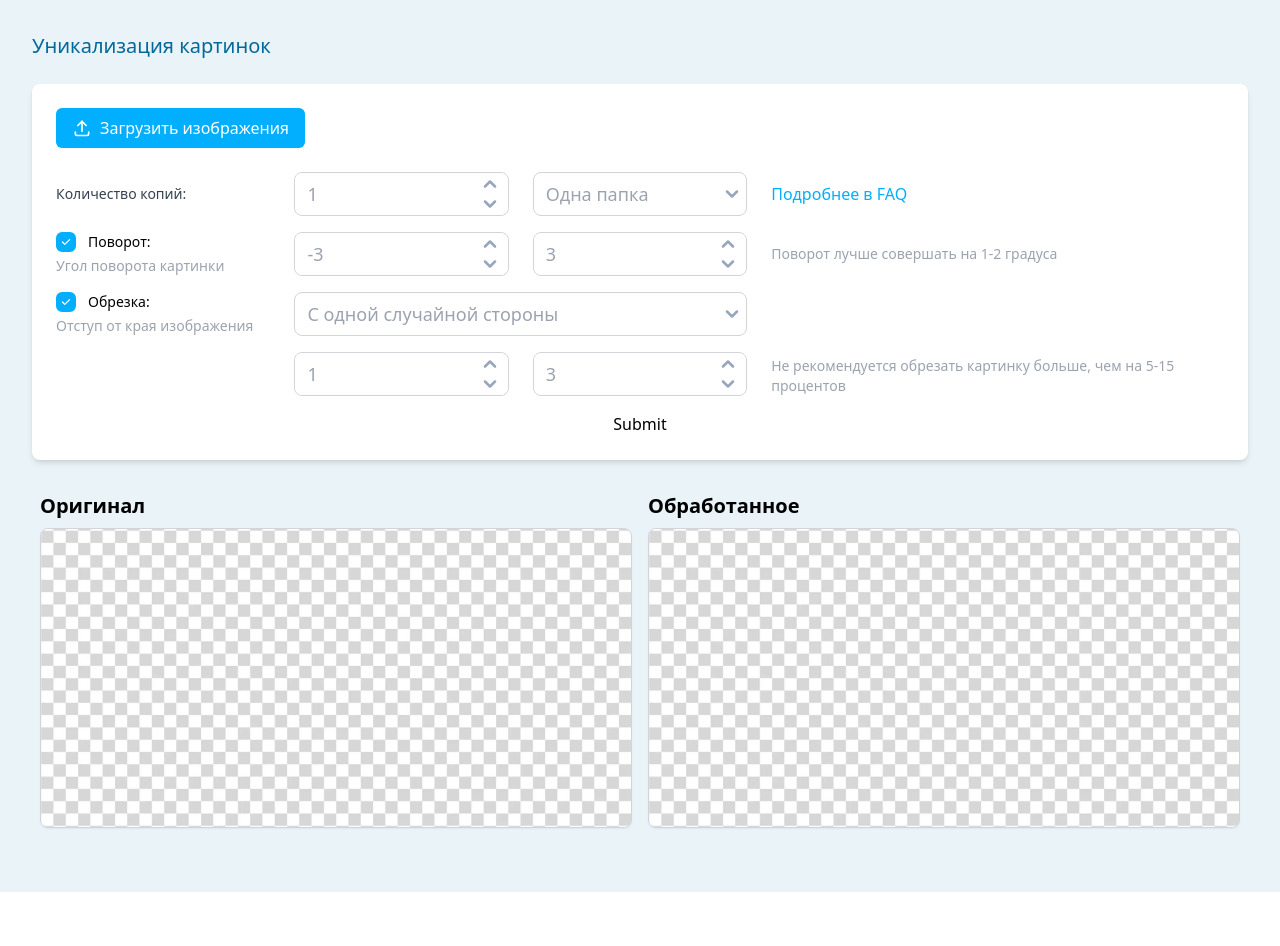
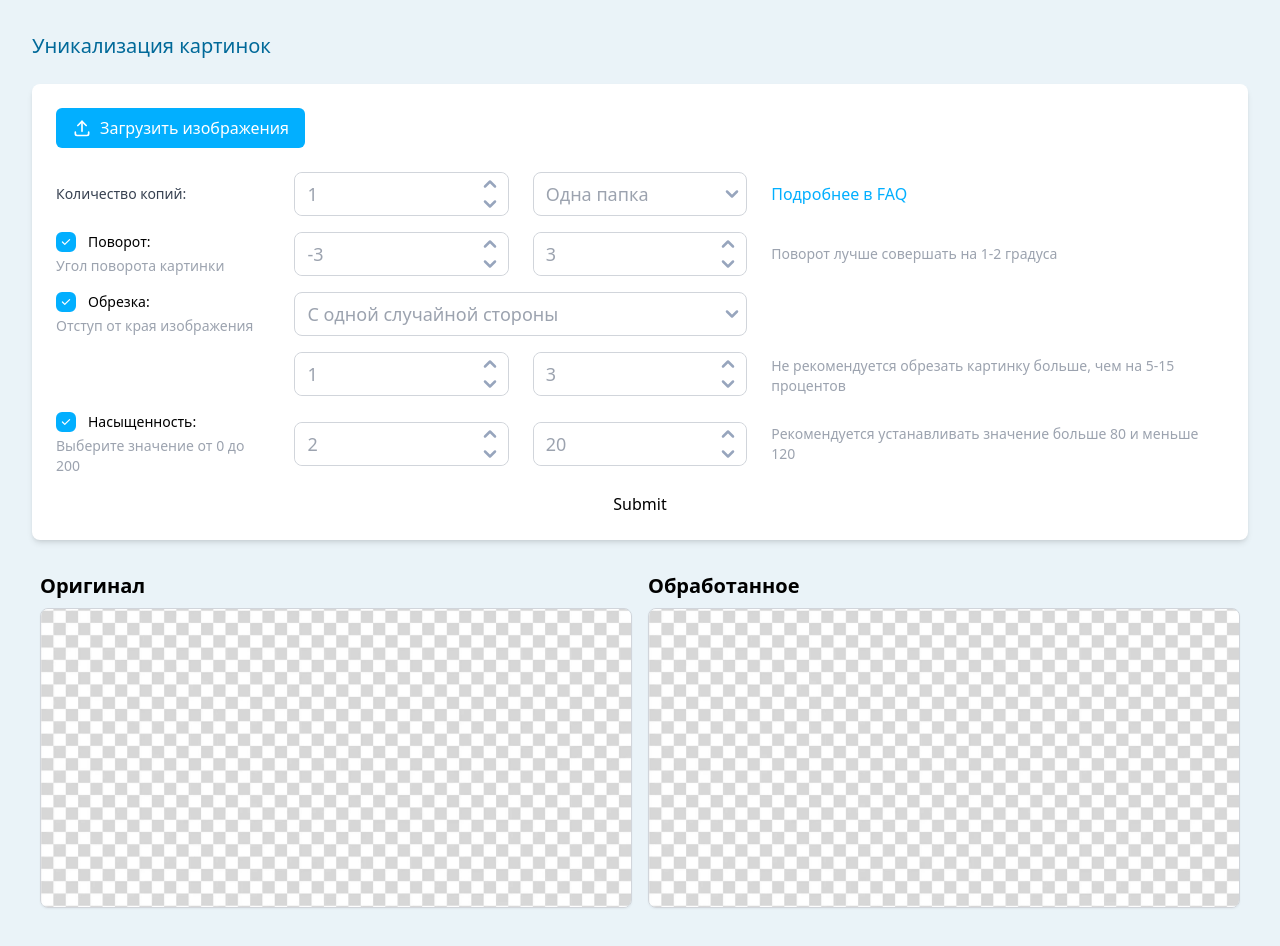
Before and after one commit to Xeelix/react-image-uniqualizer, a React (Vite) app: page / in a window 1280 px wide. Shown: the top 946 px of the page. Before the commit the page ends 892 px from the top, so only its background shows below. Built offline with nearby package versions, Linux system fonts and the light colour scheme.

Commit message:
feat: add saturation

```diff
--- /dev/null
+++ b/src/components/UniqualizationSettings/SaturationSettings.tsx
@@ -0,0 +1,65 @@
+import React from "react";
+import { Control, Controller } from "react-hook-form";
+import { UniqualizationSettingsForm } from "../../types";
+import { CustomInput } from "../CustomInputs/CustomInput";
+import { CustomCheckbox } from "../CustomInputs/CustomCheckbox";
+
+interface SaturationSettingsProps {
+  control: Control<UniqualizationSettingsForm>;
+}
+
+const SaturationSettings: React.FC<SaturationSettingsProps> = ({ control }) => {
+  return (
+    <div className='grid grid-cols-5 gap-6 items-center'>
+      <div className='flex flex-col gap-1'>
+        <div className='flex justify-start gap-3'>
+          <Controller
+            control={control}
+            name='saturation.enabled'
+            render={({ field }) => (
+              <CustomCheckbox checked={field.value} onChange={field.onChange} />
+            )}
+          />
+          <label className='text-sm'>Насыщенность:</label>
+        </div>
+        <label className='text-sm text-gray-400'>
+          Выберите значение от 0 до 200
+        </label>
+      </div>
+
+      <Controller
+        control={control}
+        name='saturation.min'
+        render={({ field }) => (
+          <CustomInput
+            inputType='number'
+            value={field.value}
+            onChange={field.onChange}
+            min={0}
+            max={200}
+          />
+        )}
+      />
+
+      <Controller
+        control={control}
+        name='saturation.max'
+        render={({ field }) => (
+          <CustomInput
+            inputType='number'
+            value={field.value}
+            onChange={field.onChange}
+            min={0}
+            max={200}
+          />
+        )}
+      />
+
+      <label className='col-span-2 text-sm text-gray-400'>
+        Рекомендуется устанавливать значение больше 80 и меньше 120
+      </label>
+    </div>
+  );
+};
+
+export default SaturationSettings;
--- a/src/components/UniqualizationSettings/UniqualizationSettings.tsx
+++ b/src/components/UniqualizationSettings/UniqualizationSettings.tsx
@@ -4,9 +4,11 @@ import { useImageStore } from "../../store/ImageStore";
 import { UniqualizationSettingsForm } from "../../types";
 import CopiesAndFolderStructure from "./CopiesAndFolderStructure";
 import RotationSettings from "./RotationSettings";
-import CropSettings from "./CropSettings"; // Import the new component
+import CropSettings from "./CropSettings";
 import { applyRotation } from "../../utils/applyRotation";
 import { applyCrop } from "../../utils/applyCrop";
+import SaturationSettings from "./SaturationSettings";
+import { applySaturation } from "../../utils/applySaturation";
 
 const UniqualizationSettings: React.FC = () => {
   const { images, setSettings, updateProcessedImage } = useImageStore();
@@ -21,7 +23,7 @@ const UniqualizationSettings: React.FC = () => {
       rightNumbering: true,
       rotation: { enabled: true, min: -3, max: 3 },
       crop: { enabled: true, side: "random", min: 1, max: 3 },
-      saturation: { enabled: true, min: 90, max: 110 },
+      saturation: { enabled: true, min: 2, max: 20 },
       brightness: { enabled: true, min: 90, max: 110 },
       contrast: { enabled: true, min: 90, max: 110 },
       reflection: "none",
@@ -30,32 +32,43 @@ const UniqualizationSettings: React.FC = () => {
     },
   });
 
+  const loadImage = (src: string): Promise<HTMLImageElement> => {
+    return new Promise((resolve) => {
+      const img = new Image();
+      img.src = src;
+      img.onload = () => resolve(img);
+    });
+  };
+
+  const processImage = async (img: HTMLImageElement, data: UniqualizationSettingsForm) => {
+    const rotatedImage = await applyRotation(img, data);
+    const rotatedImg = await loadImage(rotatedImage);
+
+    const croppedImage = await applyCrop(rotatedImg, data);
+    const croppedImg = await loadImage(croppedImage);
+
+    const saturatedImage = await applySaturation(croppedImg, data);
+    return saturatedImage;
+  };
+
   const onSubmit = async (data: UniqualizationSettingsForm) => {
-    console.log(data);
     setSettings(data);
 
     for (let i = 0; i < images.length; i++) {
-        const img = new Image();
-        img.src = images[i].original;
-        img.onload = async () => {
-          const rotatedImage = await applyRotation(img, data);
-          const rotatedImg = new Image();
-          rotatedImg.src = rotatedImage;
-          rotatedImg.onload = async () => {
-            const croppedImage = await applyCrop(rotatedImg, data);
-            updateProcessedImage(i, croppedImage);
-          };
-        };
-      }
-      };
+      const img = await loadImage(images[i].original);
+      const processedImage = await processImage(img, data);
+      updateProcessedImage(i, processedImage);
+    }
+  };
 
   return (
-    <form onSubmit={handleSubmit(onSubmit)} className="grid gap-4">
+    <form onSubmit={handleSubmit(onSubmit)} className='grid gap-4'>
       <CopiesAndFolderStructure control={control} />
       <RotationSettings control={control} />
       <CropSettings control={control} />
+      <SaturationSettings control={control} />
 
-      <button type="submit">Submit</button>
+      <button type='submit'>Submit</button>
     </form>
   );
 };
--- /dev/null
+++ b/src/utils/applySaturation.ts
@@ -0,0 +1,45 @@
+import { UniqualizationSettingsForm } from "../types";
+
+export const applySaturation = async (
+  image: HTMLImageElement,
+  settings: UniqualizationSettingsForm
+): Promise<string> => {
+  if (!settings.saturation.enabled) {
+    return image.src;
+  }
+
+  const saturationAmount = Math.random() * (settings.saturation.max - settings.saturation.min) + settings.saturation.min;
+
+  const canvas = document.createElement("canvas");
+  const ctx = canvas.getContext("2d");
+
+  if (!ctx) {
+    throw new Error("Could not get canvas context");
+  }
+
+  const width = image.width;
+  const height = image.height;
+
+  canvas.width = width;
+  canvas.height = height;
+
+  ctx.drawImage(image, 0, 0, width, height);
+
+  const imageData = ctx.getImageData(0, 0, width, height);
+  const data = imageData.data;
+
+  for (let i = 0; i < data.length; i += 4) {
+    const r = data[i];
+    const g = data[i + 1];
+    const b = data[i + 2];
+
+    const avg = (r + g + b) / 3;
+    data[i] = avg + (r - avg) * (saturationAmount / 100);
+    data[i + 1] = avg + (g - avg) * (saturationAmount / 100);
+    data[i + 2] = avg + (b - avg) * (saturationAmount / 100);
+  }
+
+  ctx.putImageData(imageData, 0, 0);
+
+  return canvas.toDataURL();
+};
```
